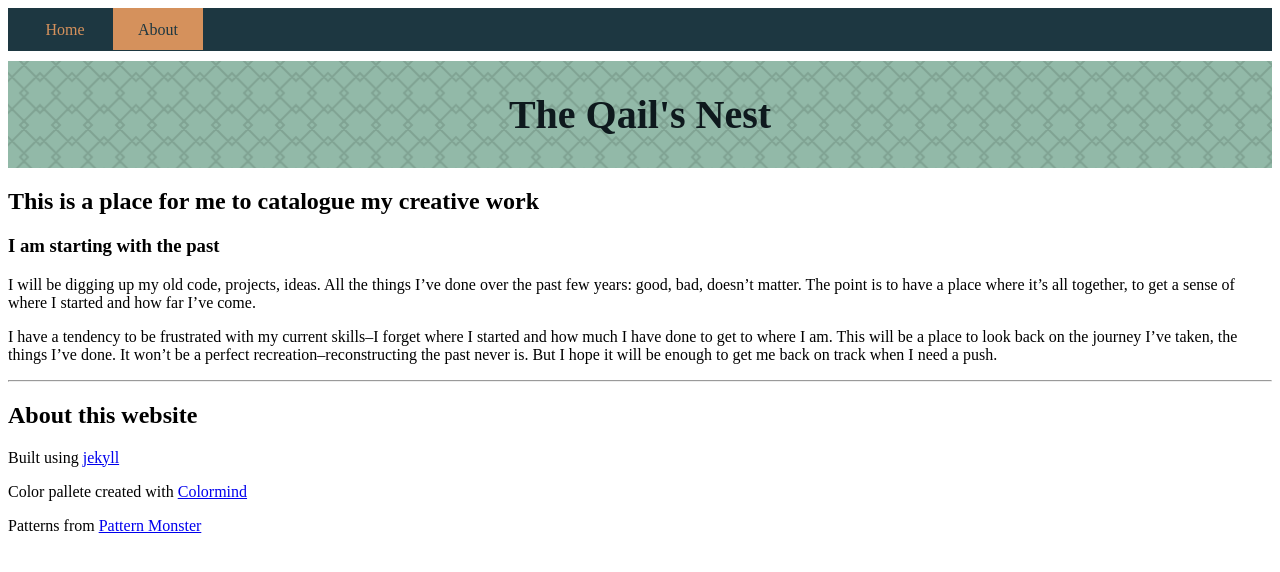
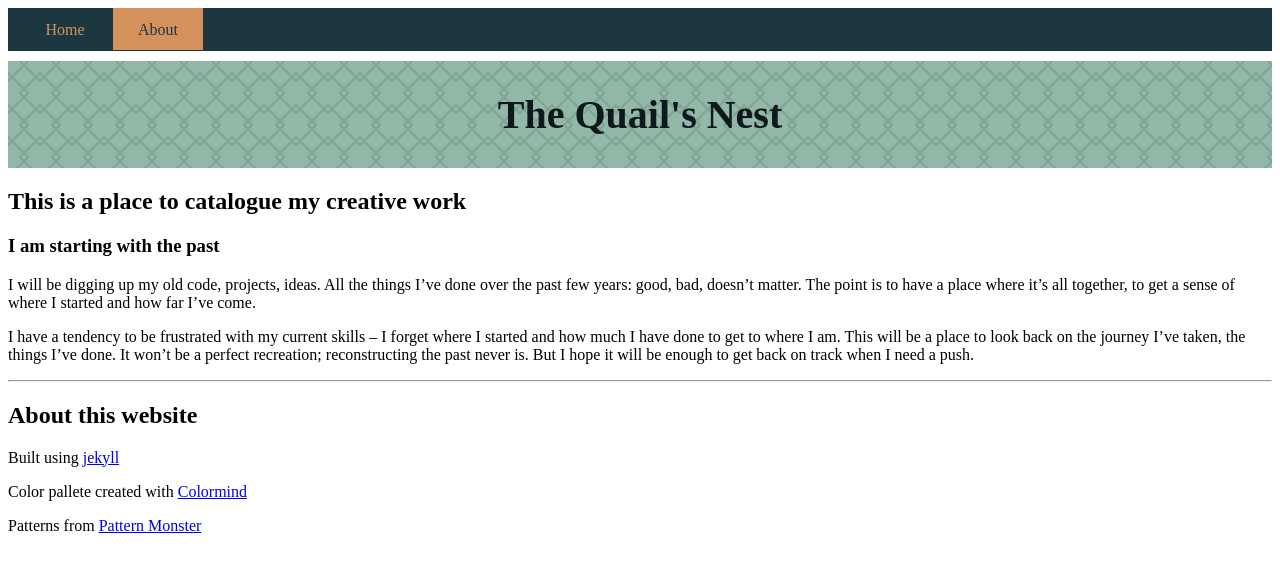
Before and after one commit to lualiloon/lualiloon.github.io, a plain HTML site: page _site/about.html in a window 1280 px wide. Drawn offline with Linux system fonts and the light colour scheme.

Commit message:
Fresh start

```diff
--- a/_site/about.html
+++ b/_site/about.html
@@ -27,16 +27,16 @@
 </nav>
 
     <div id="header">
-  <h1>The Qail's Nest</h1>
+  <h1>The Quail's Nest</h1>
 </div>
 
-    <h2 id="this-is-a-place-for-me-to-catalogue-my-creative-work">This is a place for me to catalogue my creative work</h2>
+    <h2 id="this-is-a-place-to-catalogue-my-creative-work">This is a place to catalogue my creative work</h2>
 
 <h3 id="i-am-starting-with-the-past">I am starting with the past</h3>
 
 <p>I will be digging up my old code, projects, ideas. All the things I’ve done over the past few years: good, bad, doesn’t matter. The point is to have a place where it’s all together, to get a sense of where I started and how far I’ve come.</p>
 
-<p>I have a tendency to be frustrated with my current skills–I forget where I started and how much I have done to get to where I am. This will be a place to look back on the journey I’ve taken, the things I’ve done. It won’t be a perfect recreation–reconstructing the past never is. But I hope it will be enough to get me back on track when I need a push.</p>
+<p>I have a tendency to be frustrated with my current skills – I forget where I started and how much I have done to get to where I am. This will be a place to look back on the journey I’ve taken, the things I’ve done. It won’t be a perfect recreation; reconstructing the past never is. But I hope it will be enough to get back on track when I need a push.</p>
 
 <hr />
 
--- a/_site/feed.xml
+++ b/_site/feed.xml
@@ -1 +1 @@
-<?xml version="1.0" encoding="utf-8"?><feed xmlns="http://www.w3.org/2005/Atom" ><generator uri="https://jekyllrb.com/" version="4.3.1">Jekyll</generator><link href="http://localhost:4000/feed.xml" rel="self" type="application/atom+xml" /><link href="http://localhost:4000/" rel="alternate" type="text/html" /><updated>2022-11-17T09:58:03-05:00</updated><id>http://localhost:4000/feed.xml</id></feed>
+<?xml version="1.0" encoding="utf-8"?><feed xmlns="http://www.w3.org/2005/Atom" ><generator uri="https://jekyllrb.com/" version="4.3.1">Jekyll</generator><link href="http://localhost:4000/feed.xml" rel="self" type="application/atom+xml" /><link href="http://localhost:4000/" rel="alternate" type="text/html" /><updated>2023-04-17T11:36:08-04:00</updated><id>http://localhost:4000/feed.xml</id></feed>
```
Also changed, not shown: _includes/header.html (+1 -1 lines), _site/assets/css/styles.css (+3 -1 lines), _site/index.html (+1 -1 lines), assets/css/styles.css (+1 -1 lines), 1 other file.
